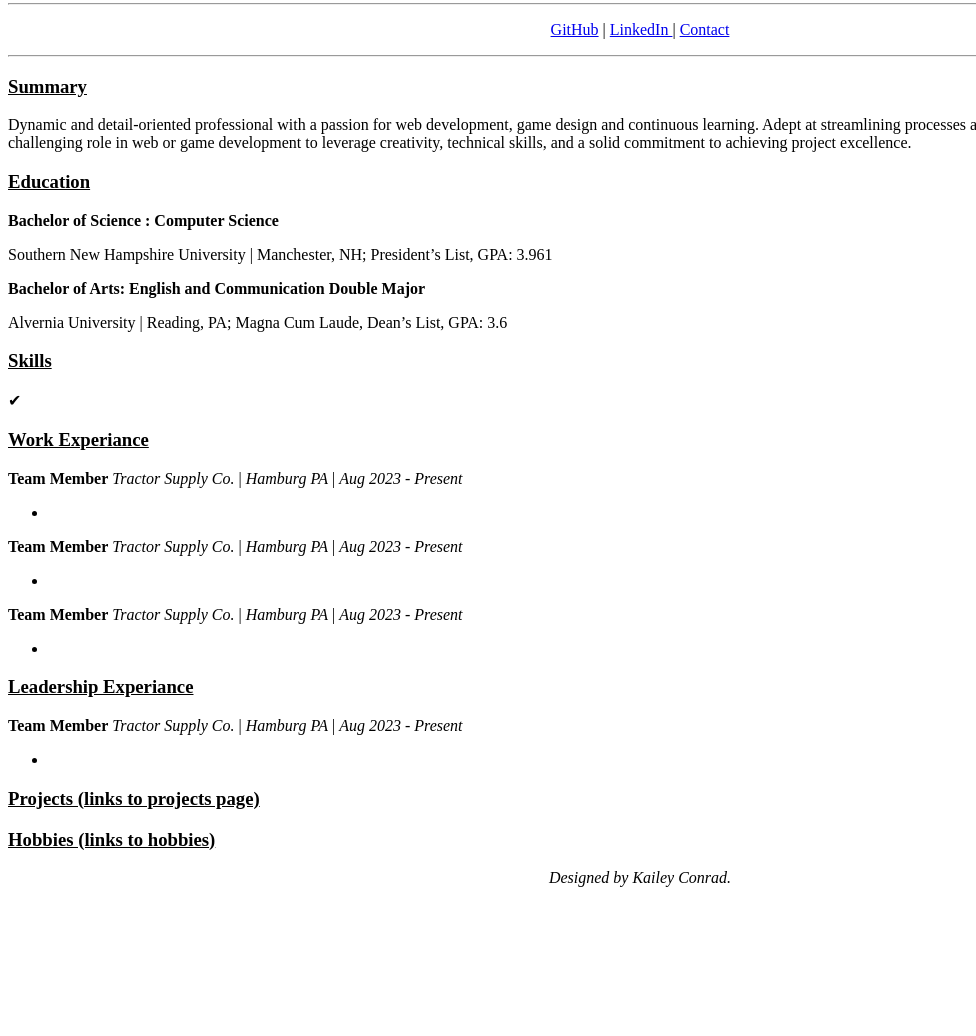
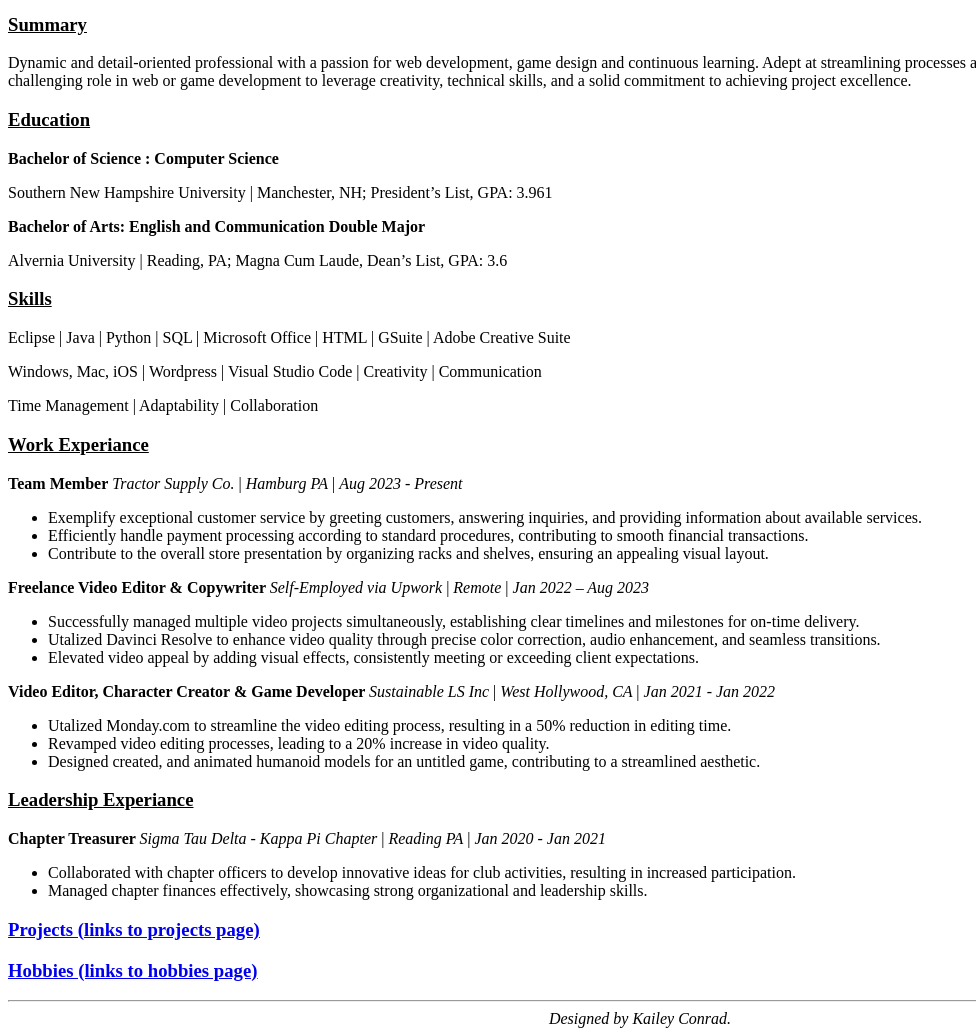
Before and after one commit to KaiConrad/HTML_Resume, a plain HTML site: page index.html in a window 1280 px wide. Shown: the part 121-1157 px from the top of the page, without its empty margins (0-976 px from the left). Before the commit the page ends 1016 px from the top, so only its background shows below. Drawn offline with Linux system fonts and the light colour scheme.

Commit message:
Add files via upload
Update, end of work period.

```diff
--- a/index.html
+++ b/index.html
@@ -3,22 +3,25 @@
     <head>
         <meta charset="UTF-8">
         <title>My Resume</title>
+
+
         <body>
-            <tt> Need: Summary, Education, Experiance, Skills and Awards/Achievements</tt>
-            <tt> Need photo of 'self' as well as a footer element
-                ,multi page elements like hobbies and contact details</tt>
 
             <center>
-            <h1> Kailey Conrad</h1>
-            <hr>
+
+                  <h1> Kailey Conrad </h1>
+
+
             <p> <a href = https://github.com/KaiConrad> GitHub</a>
                 |
                 <a href = https://www.linkedin.com/in/kailey-n-conrad/ > LinkedIn </a>
                 |
                 <a href = "contact.html" > Contact </a>
             </p>
+
             <hr>
             </center>
+
             <h3> <u> Summary </u> </h3>
                 <p> Dynamic and detail-oriented professional with a passion for web development,
                     game design and continuous learning. Adept at streamlining processes and enhancing
@@ -32,44 +35,80 @@
             <p> Alvernia University | Reading, PA; Magna Cum Laude, Dean’s List, GPA: 3.6 </p>
 
             <h3> <u> Skills </u></h3>
-            <p> ✔</p>
+            <p>  Eclipse | Java | Python | SQL | Microsoft Office | HTML | GSuite | Adobe Creative Suite </p>
+                <p>Windows, Mac, iOS |  Wordpress | Visual Studio Code | Creativity | Communication  </p>
+                <p> Time Management | Adaptability | Collaboration</p>
 
 
             <h3> <u> Work Experiance </u> </h3>
             <p> <b> Team Member</b> <i> Tractor Supply Co. </i> | <i> Hamburg PA</i> | <i> Aug 2023 - Present </i></p>
             <ul>
                 <li>
-
+                    Exemplify exceptional customer service by greeting customers,
+                    answering inquiries, and providing information about available services.
+                </li>
+                <li>
+                    Efficiently handle payment processing according to standard procedures,
+                    contributing to smooth financial transactions.
+                </li>
+                <li>
+                    Contribute to the overall store presentation by
+                    organizing racks and shelves, ensuring an appealing visual layout.
                 </li>
             </ul>
-            <p> <b> Team Member</b> <i> Tractor Supply Co. </i> | <i> Hamburg PA</i> | <i> Aug 2023 - Present </i></p>
+            <p> <b> Freelance Video Editor & Copywriter </b> <i> Self-Employed via Upwork  </i> | <i> Remote </i> | <i> Jan 2022 – Aug 2023 </i></p>
             <ul>
                 <li>
-
+                    Successfully managed multiple video projects simultaneously,
+                    establishing clear timelines and milestones for on-time delivery.
+                </li>
+                <li>
+                    Utalized Davinci Resolve to enhance video quality through precise color correction,
+                    audio enhancement, and seamless transitions.
+                </li>
+                <li>
+                    Elevated video appeal by adding visual effects, consistently meeting or exceeding client expectations.
                 </li>
             </ul>
-            <p> <b> Team Member</b> <i> Tractor Supply Co. </i> | <i> Hamburg PA</i> | <i> Aug 2023 - Present </i></p>
+
+            <p> <b> Video Editor, Character Creator & Game Developer  </b> <i> Sustainable LS Inc  </i> | <i> West Hollywood, CA </i> | <i> Jan 2021 - Jan 2022 </i></p>
             <ul>
                 <li>
-
+                    Utalized Monday.com to streamline the video editing process, resulting in a 50% reduction in editing time.
+                </li>
+                <li>
+                    Revamped video editing processes, leading to a 20% increase in video quality.
+                </li>
+                <li>
+                    Designed created, and animated humanoid models for an untitled game, contributing to a streamlined aesthetic.
                 </li>
             </ul>
 
 
             <h3> <u> Leadership Experiance </u> </h3>
 
-            <p> <b> Team Member</b> <i> Tractor Supply Co. </i> | <i> Hamburg PA</i> | <i> Aug 2023 - Present </i></p>
+            <p> <b> Chapter Treasurer </b> <i> Sigma Tau Delta - Kappa Pi Chapter </i> | <i> Reading PA</i> | <i> Jan 2020 - Jan 2021 </i></p>
             <ul>
                 <li>
-
+                    Collaborated with chapter officers to develop innovative ideas for club activities, resulting in increased participation.
+                </li>
+                <li>
+                    Managed chapter finances effectively, showcasing strong organizational and leadership skills.
                 </li>
             </ul>
 
+
+            <a href = projects.html >
             <h3> <u> Projects (links to projects page) </u> </h3>
+            </a>
 
-            <h3> <u> Hobbies (links to hobbies) </u></h3>
+            <a href = hobbies.html >
+                <h3> <u> Hobbies (links to hobbies page) </u> </h3>
+                </a>
+
         </body>
         <footer>
+            <hr>
             <center>
                 <i>Designed by Kailey Conrad.</i>
             </center>
```
Also changed, not shown: contact.html (+2 -2 lines), pfp1.jpg (added).
